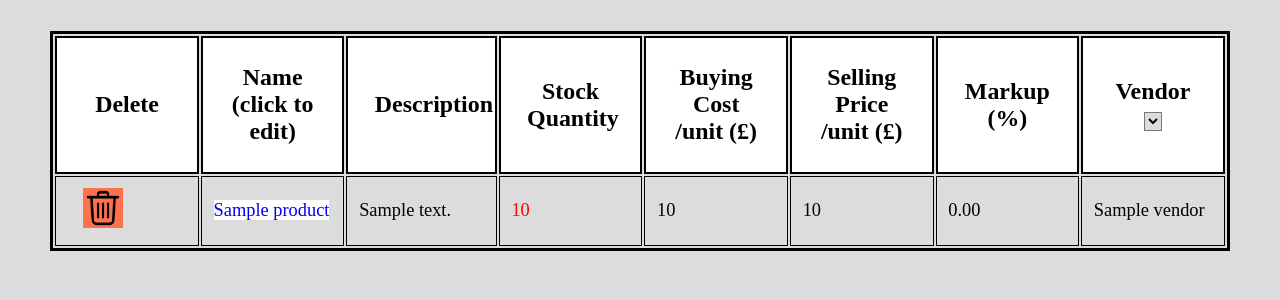
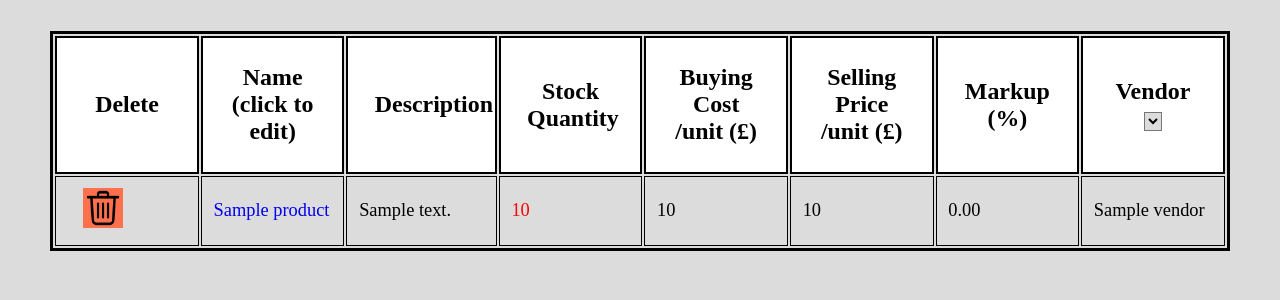
Before and after one commit to AlexanderSeton/inventory-manager, a Flask app: page /products in a window 1280 px wide. Shown: the part 114-414 px from the top of the page. Run offline with Flask 2, Linux system fonts and the light colour scheme; a database or web service that is not in the repository returns one stand-in record (values such as "Sample title"); some libraries are stand-ins or nearby versions.

Commit message:
Finished styling inventory page.

```diff
--- a/static/style.css
+++ b/static/style.css
@@ -235,6 +235,10 @@
     background-color: gainsboro;
 }
 
+.inventory-tr:nth-child(even) > td > .inventory-link {
+    background-color: gainsboro;
+}
+
 .inventory-link {
     text-decoration: none;
     background-color: white;
```
